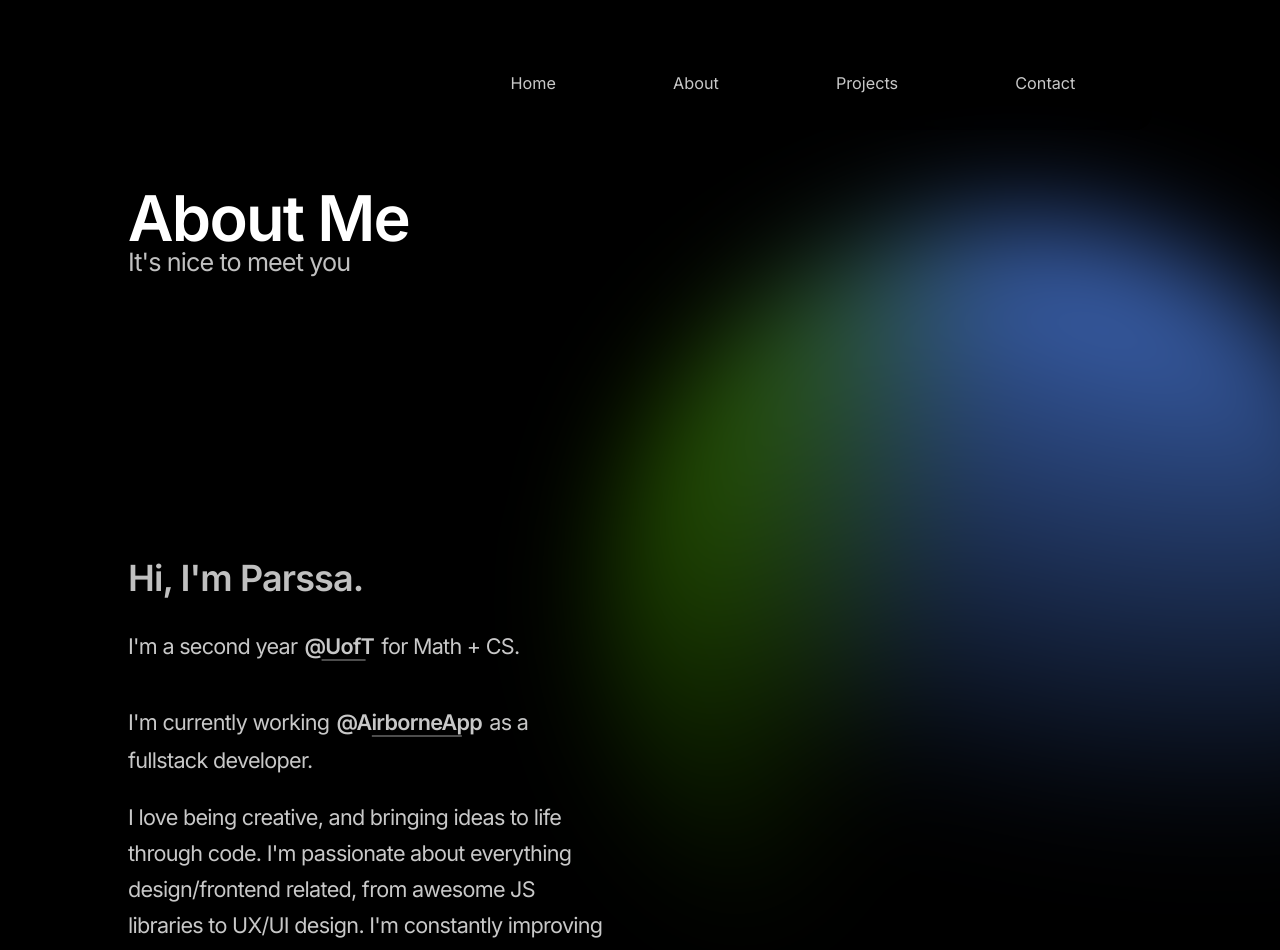
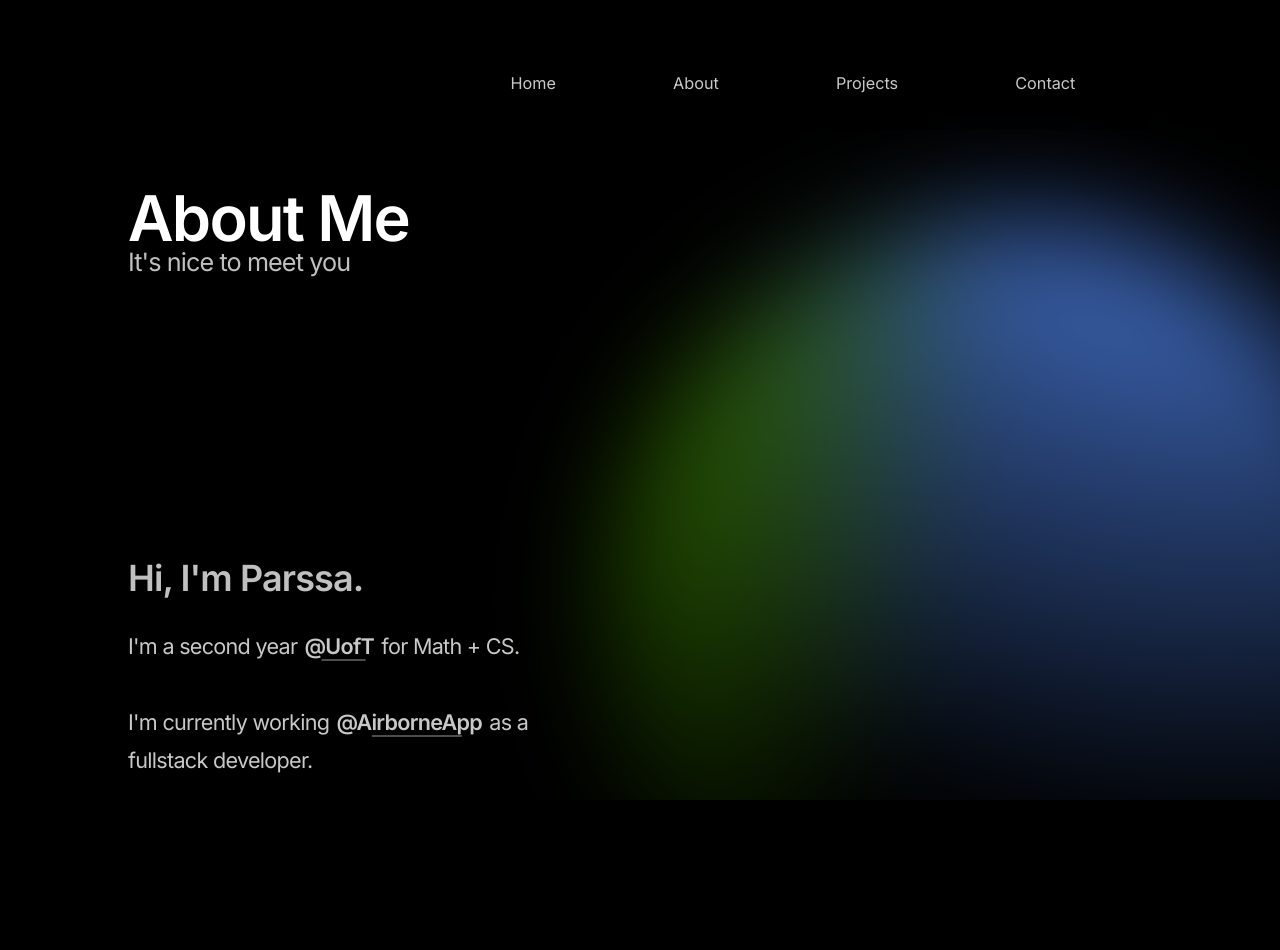
Before and after one commit to parssak/nextjs-website, a Next.js app: page /about in a window 1280 px wide. Shown: the top 950 px of the page. After the commit the page ends 800 px from the top, so only its background shows below. Built offline with nearby package versions, Linux system fonts and the light colour scheme.

Commit message:
Fixed overscroll

```diff
--- a/components/About.js
+++ b/components/About.js
@@ -19,7 +19,7 @@
                 I'm currently working <LinkText>@AirborneApp</LinkText> as a fullstack developer.
             </Description>
             <Description>
-                I love being creative, and bringing ideas to life through code. I'm passionate about everything design/frontend related, from awesome JS libraries to UX/UI design. I'm constantly improving and learning new skills and technologies, and tinkering around with them.
+                I love being creative, and bringing ideas to life through code. I'm passionate about everything design/frontend related. I'm constantly improving and learning new skills and technologies, and tinkering around with them.
             </Description>
             <Description>
 
--- a/components/SelectedProjects.js
+++ b/components/SelectedProjects.js
@@ -50,8 +50,8 @@
 
         & > *:not(img)
         {
-            transform-style: preserve-3d;
-            transform: scale(1.03) translate3d(-0.6vw, -1vh, 1vw);
+            /* transform-style: preserve-3d;
+            transform: scale(1.03) translate3d(-0.6vw, -1vh, 1vw); */
         }
     }
 `
--- a/styles/globals.css
+++ b/styles/globals.css
@@ -7,7 +7,15 @@
   font-size: 100%;
   background-color: black;
 }
+html {
+    overflow: hidden;
+    height: 100%;
+}
 
+body {
+    height: 100%;
+    overflow: auto;
+}
 @media (min-width: 768px) {
   html {
     font-size: 112.5%;
```
